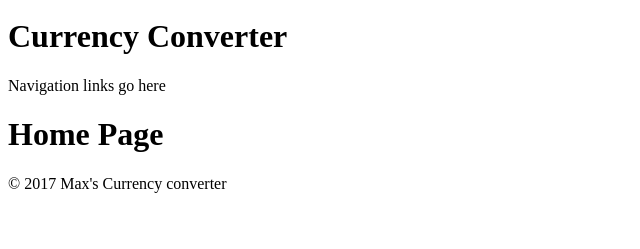
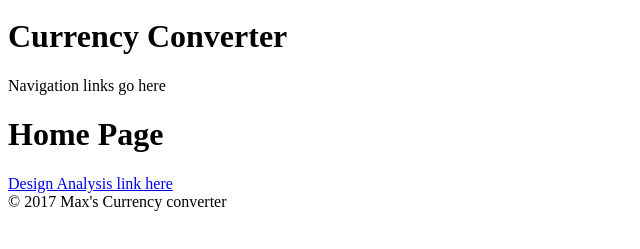
Before and after one commit to Sumbuddynu/Sumbuddynu.github.io, a plain HTML site: page index.html in a window 1280 px wide. Shown: the part 277-526 px from the top of the page, without its empty margins (0-640 px from the left). Drawn offline with Linux system fonts and the light colour scheme.

Commit message:
added link text

```diff
--- a/index.html
+++ b/index.html
@@ -14,7 +14,7 @@
         <nav>Navigation links go here</nav>
         <main>
         <h1>Home Page</h1>
-            <a href ="https://hillman7.github.io/analysis.html"> </a>
+            <a href ="https://hillman7.github.io/analysis.html">Design Analysis link here</a>
         </main>
         <footer>
         &copy; 2017 Max's Currency converter
```
